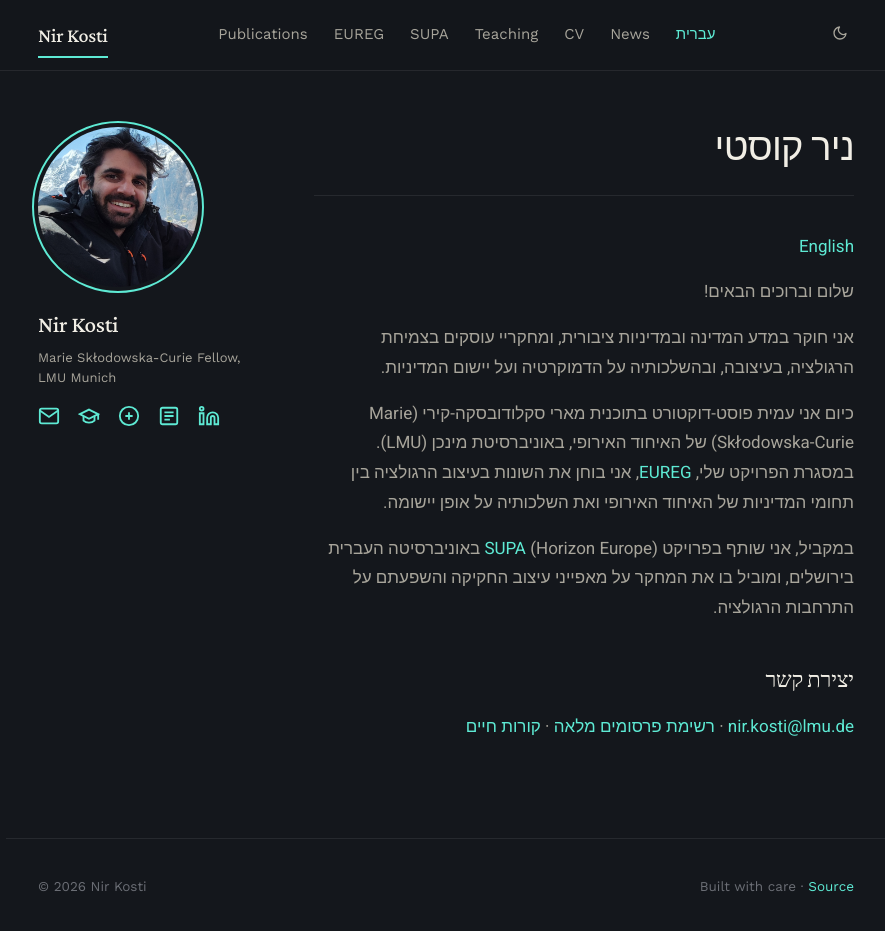
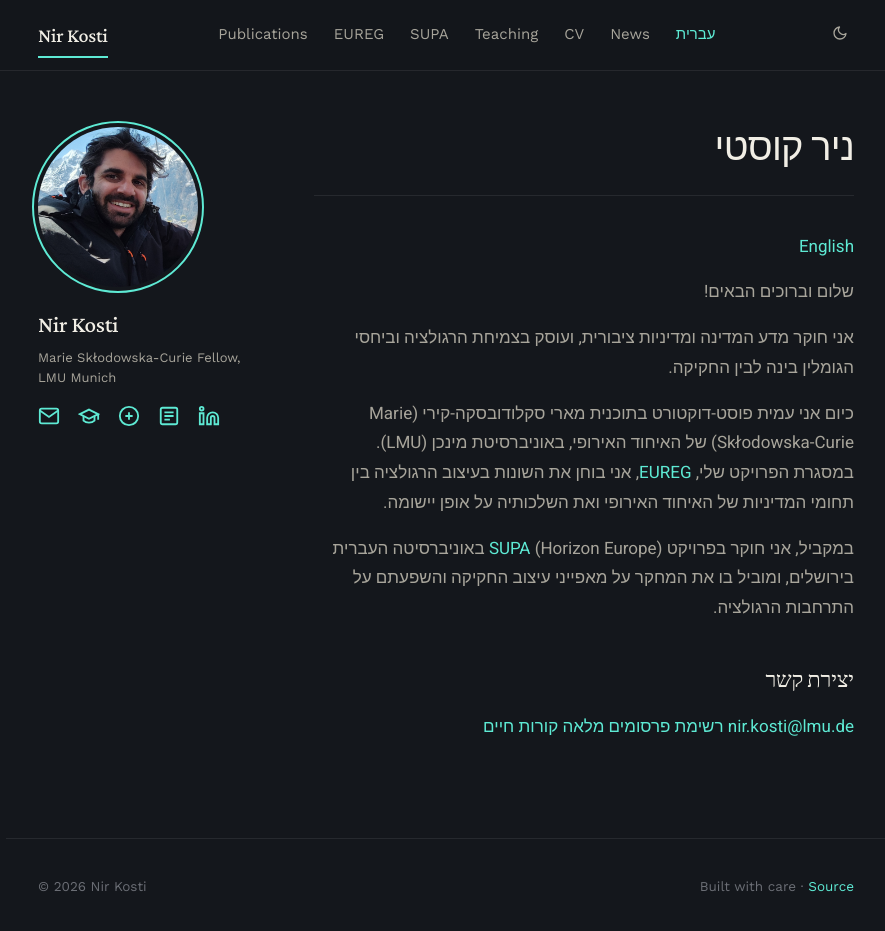
Before and after one commit to NirKosti/nirkosti.github.io, a Jekyll site: the page built from _pages/hebrew.md, in a window 1280 px wide and 934 px high. Shown: the top 931 px of the window, without its empty margins (194-1079 px from the left). Built offline with Jekyll 4.4.1, drawn with Linux system fonts in a browser that asks for light colours.

Commit message:
Update hebrew.md

```diff
--- a/_pages/hebrew.md
+++ b/_pages/hebrew.md
@@ -17,12 +17,12 @@ description: "ניר קוסטי — חוקר במדע המדינה ובמדינ
 
 שלום וברוכים הבאים!
 
-אני חוקר במדע המדינה ובמדיניות ציבורית, ומחקריי עוסקים בצמיחת הרגולציה, בעיצובה, ובהשלכותיה על הדמוקרטיה ועל יישום המדיניות.
+אני חוקר מדע המדינה ומדיניות ציבורית, ועוסק בצמיחת הרגולציה וביחסי הגומלין בינה לבין החקיקה.
 
 כיום אני עמית פוסט-דוקטורט בתוכנית מארי סקלודובסקה-קירי (Marie Skłodowska-Curie) של האיחוד האירופי, באוניברסיטת מינכן (LMU). במסגרת הפרויקט שלי, [EUREG](/eureg/), אני בוחן את השונות בעיצוב הרגולציה בין תחומי המדיניות של האיחוד האירופי ואת השלכותיה על אופן יישומה.
 
-במקביל, אני שותף בפרויקט [SUPA](/supa/) (Horizon Europe) באוניברסיטה העברית בירושלים, ומוביל בו את המחקר על מאפייני עיצוב החקיקה והשפעתם על התרחבות הרגולציה.
+במקביל, אני חוקר בפרויקט [SUPA](/supa/) (Horizon Europe) באוניברסיטה העברית בירושלים, ומוביל בו את המחקר על מאפייני עיצוב החקיקה והשפעתם על התרחבות הרגולציה.
 
 ## יצירת קשר
 
-[nir.kosti@lmu.de](mailto:nir.kosti@lmu.de) · [רשימת פרסומים מלאה](/publications/) · [קורות חיים](/cv/)
+[nir.kosti@lmu.de](mailto:nir.kosti@lmu.de)  [רשימת פרסומים מלאה](/publications/)  [קורות חיים](/cv/)
```
